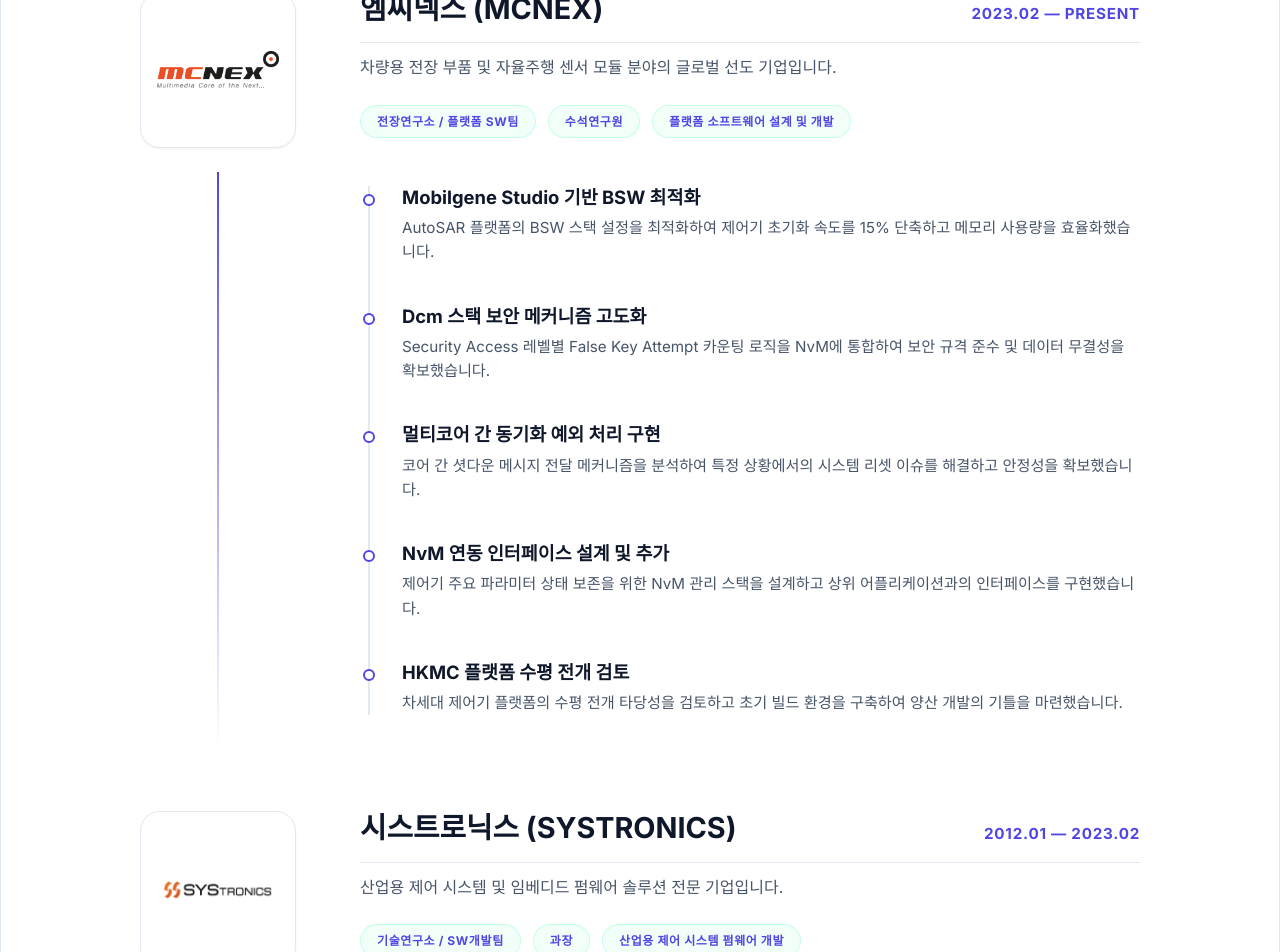
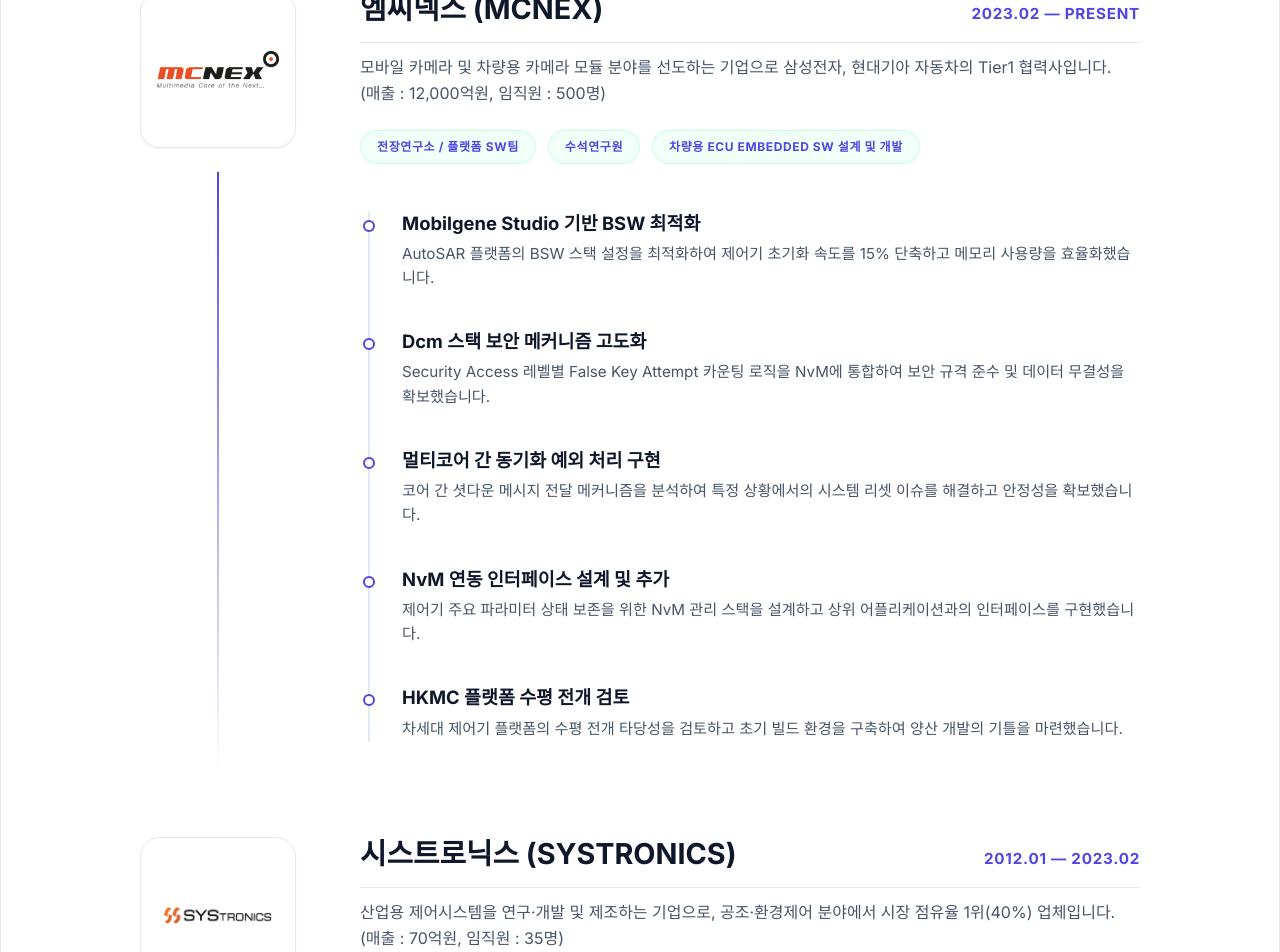
Before and after one commit to TimerOverflow/Hyun9_Portfolio, a React (Vite) app: page / in a window 1280 px wide. Shown: the part 2140-3092 px from the top of the page. Built offline with nearby package versions, Linux system fonts and the light colour scheme.

Commit message:
feat: Update experience contents #1

```diff
--- a/src/data/portfolioData.js
+++ b/src/data/portfolioData.js
@@ -15,9 +15,9 @@
       company: "엠씨넥스 (MCNEX)",
       dept: "전장연구소 / 플랫폼 SW팀",
       role: "수석연구원",
-      task: "플랫폼 소프트웨어 설계 및 개발",
+      task: "차량용 ECU Embedded SW 설계 및 개발",
       logo: "logo_mcnex.jpg",
-      description: "차량용 전장 부품 및 자율주행 센서 모듈 분야의 글로벌 선도 기업입니다.",
+      description: "모바일 카메라 및 차량용 카메라 모듈 분야를 선도하는 기업으로 삼성전자, 현대기아 자동차의 Tier1 협력사입니다. \n(매출 : 12,000억원, 임직원 : 500명)",
       achievements: [
         {
           date: "2024.01 — 2024.03",
@@ -52,9 +52,9 @@
       company: "시스트로닉스 (SYSTRONICS)",
       dept: "기술연구소 / SW개발팀",
       role: "과장",
-      task: "산업용 제어 시스템 펌웨어 개발",
+      task: "산업용 제어장치 및 HMI Embedded SW 개발",
       logo: "logo_systronics.png",
-      description: "산업용 제어 시스템 및 임베디드 펌웨어 솔루션 전문 기업입니다.",
+      description: "산업용 제어시스템을 연구·개발 및 제조하는 기업으로, 공조·환경제어 분야에서 시장 점유율 1위(40%) 업체입니다. \n(매출 : 70억원, 임직원 : 35명)",
       achievements: [
         {
           date: "2018.06 — 2023.12",
--- a/src/index.css
+++ b/src/index.css
@@ -490,6 +490,7 @@
   color: var(--text-secondary);
   line-height: 1.6;
   margin: 0 0 1.5rem 0;
+  white-space: pre-line;
 }
 
 /* Badges */
```
